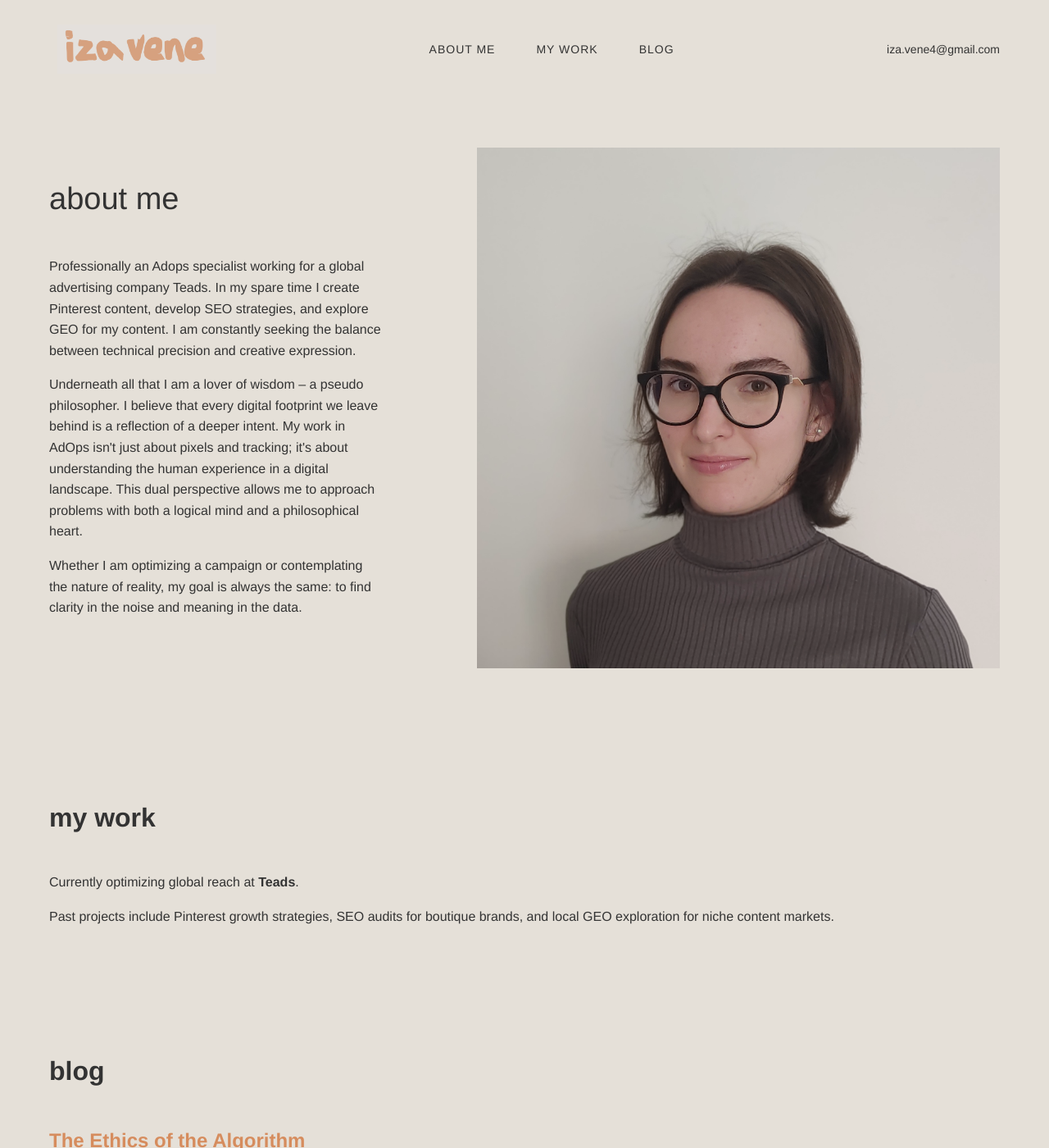
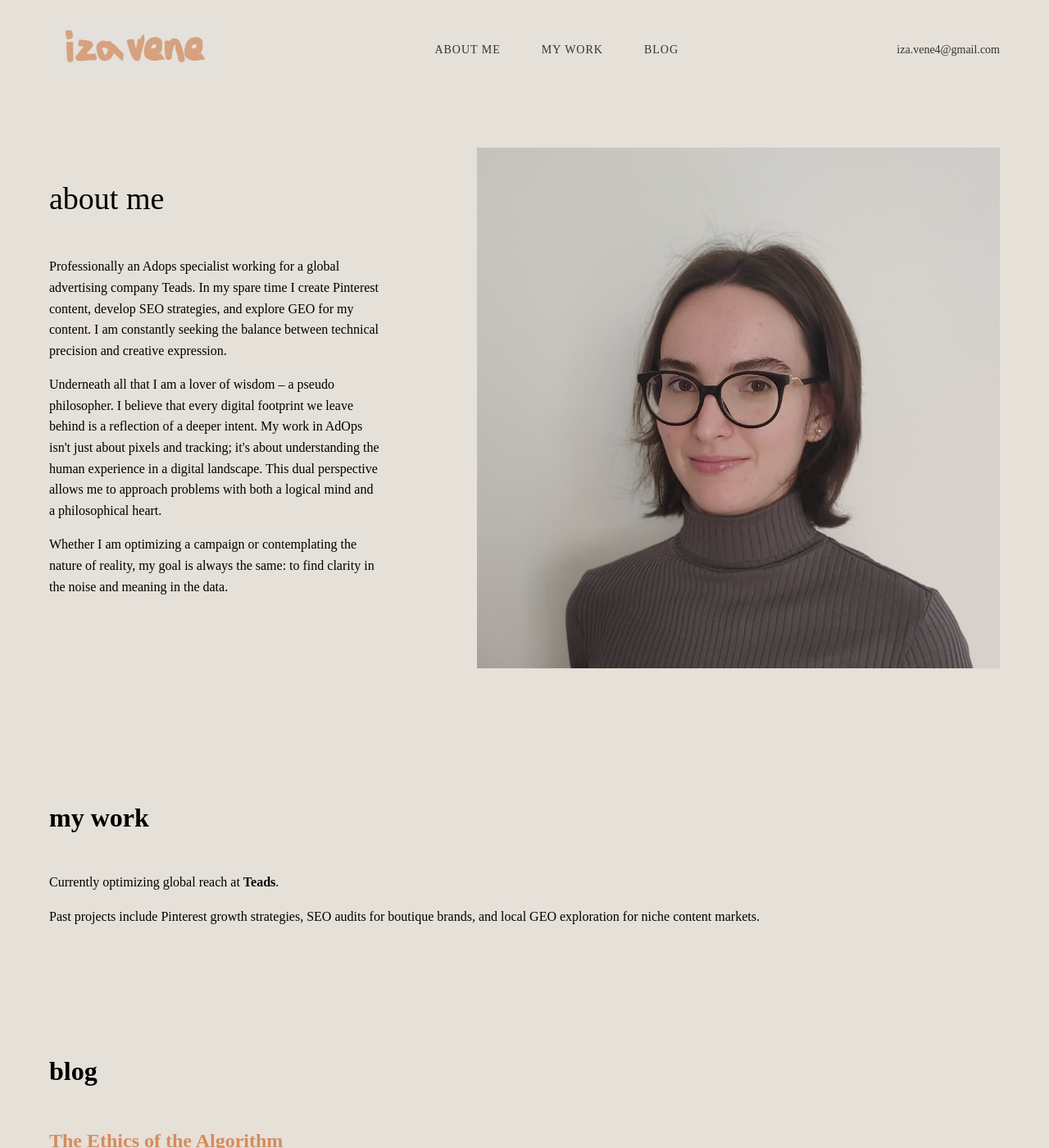
Before and after one commit to vendi525/vendi525.github.io, a Jekyll site: the page built from index.html, in a window 1280 px wide and 1400 px high. Shown: the whole window at 82% size. Built offline with Jekyll 4.4.1, drawn with Linux system fonts in a browser that asks for light colours; some web fonts are replaced.

Commit message:
Modify body styles and add Google Sans Code font
Updated body styles and added Google Sans Code font.

```diff
--- a/assets/css/style.css
+++ b/assets/css/style.css
@@ -1,8 +1,16 @@
 /* --- Global Styles --- */
+
+.google-sans-code-<uniquifier> {
+  font-family: "Google Sans Code", monospace;
+  font-optical-sizing: auto;
+  font-weight: <weight>;
+  font-style: normal;
+  font-variation-settings:
+    "MONO" 1;
+}
+
 body {
   background-color: #e5e0d8; /* Earthy beige */
-  font-family: 'Helvetica', 'Arial', sans-serif;
-  color: #333;
   margin: 0;
   line-height: 1.6;
 }
```
